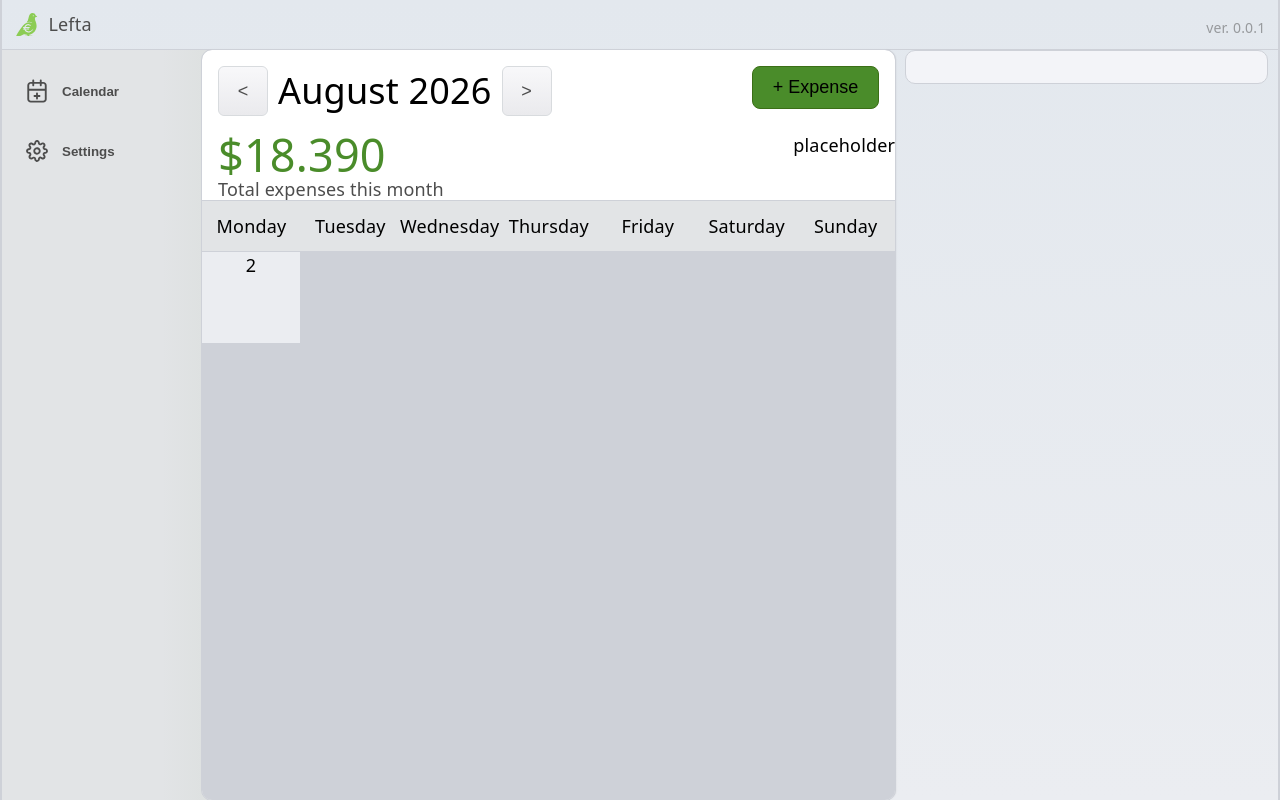
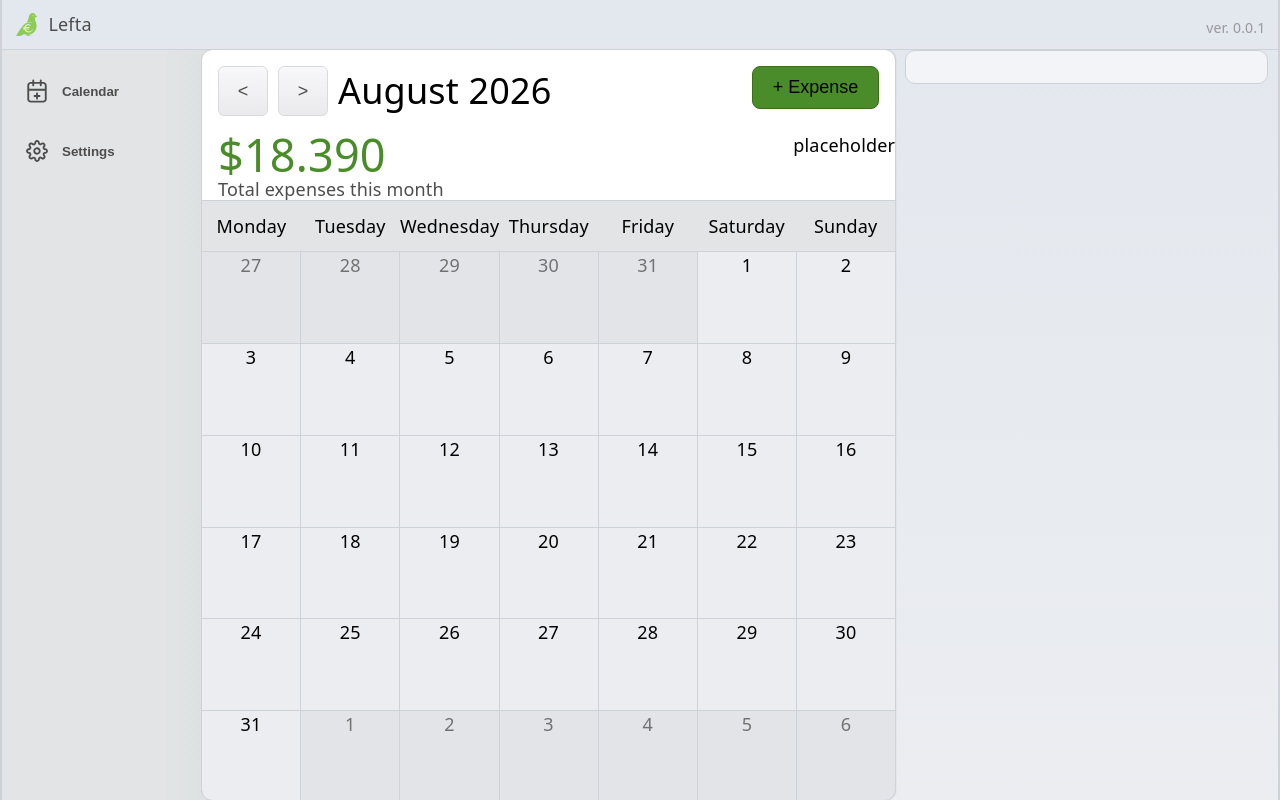
Before and after one commit to favless/Lefta, a React (Vite) app: page / in a window 1280 px wide. Built offline with nearby package versions, Linux system fonts and the light colour scheme.

Commit message:
Added calendar day rendering + Month selection functionality

```diff
--- a/src/App.tsx
+++ b/src/App.tsx
@@ -7,7 +7,7 @@ import InfoMenu from "./components/sections/InfoMenu";
 import Icon from "./components/tools/Icon";
 import TabButton from "./components/buttons/TabButton";
 import MonthArrow from "./components/buttons/MonthArrow";
-import CalendarDay from "./components/CalendarDay";
+import CalendarDay from "./components/logic/DayEntry";
 
 import "./App.css";
 import "./css/general/Layout.css";
--- a/src/components/CalendarDay.tsx
+++ /dev/null
@@ -1,16 +0,0 @@
-import style from "../css/CalendarDay.module.css";
-
-type dayProps = {
-  day: number;
-  total: number;
-};
-
-function CalendarDay(props: dayProps) {
-  return (
-    <div className={style.container}>
-      <span>{props.day}</span>
-    </div>
-  );
-}
-
-export default CalendarDay;
--- a/src/components/buttons/MonthArrow.tsx
+++ b/src/components/buttons/MonthArrow.tsx
@@ -3,11 +3,15 @@ import style from "../../css/buttons/GeneralButtons.module.css";
 
 type buttonProps = {
   increment: boolean;
+  incrementMonth: (increment: boolean) => void;
 };
 
 function MonthArrow(props: buttonProps) {
   return (
-    <button className={`${style.button} ${style.square}`}>
+    <button
+      className={`${style.button} ${style.square}`}
+      onClick={() => props.incrementMonth(props.increment)}
+    >
       {props.increment ? ">" : "<"}
     </button>
   );
--- /dev/null
+++ b/src/components/logic/CalendarDays.tsx
@@ -0,0 +1,50 @@
+import DayEntry from "./DayEntry";
+
+type CalendarProps = {
+  selectedMonth: number;
+  selectedYear: number;
+};
+
+function CalendarDays(props: CalendarProps) {
+  // convert into Monday-based value instead of the default JS Sunday-based
+  const firstDay =
+    (new Date(props.selectedYear, props.selectedMonth, 1).getDay() + 6) % 7;
+
+  const daysInMonth = new Date(
+    props.selectedYear,
+    props.selectedMonth + 1,
+    0,
+  ).getDate();
+
+  const days = [];
+  const maxDays = 42;
+
+  // fill in before month
+  if (firstDay > 1) {
+    const daysInPreviousMonth = new Date(
+      props.selectedYear,
+      props.selectedMonth,
+      0,
+    ).getDate();
+
+    for (let i = 0; i < firstDay; i++) {
+      const day = daysInPreviousMonth - firstDay + i + 1;
+      days.push(<DayEntry key={`prev-${i}`} day={day} focused={false} />);
+    }
+  }
+
+  // fill in month
+  for (let i = 1; i <= daysInMonth; i++) {
+    days.push(<DayEntry key={`current-${i}`} day={i} focused={true} />);
+  }
+
+  // fill in after month
+  const remainingDays = 42 - (daysInMonth + firstDay);
+  for (let i = 0; i < remainingDays; i++) {
+    days.push(<DayEntry key={`after-${i}`} day={i + 1} focused={false} />);
+  }
+
+  return <div className="days">{days}</div>;
+}
+
+export default CalendarDays;
--- /dev/null
+++ b/src/components/logic/DayEntry.tsx
@@ -0,0 +1,18 @@
+import style from "../../css/DayEntry.module.css";
+
+type dayProps = {
+  day: number;
+  focused: boolean;
+};
+
+function DayEntry(props: dayProps) {
+  return (
+    <div
+      className={`${style.container} ${!props.focused ? style.unfocused : ""}`}
+    >
+      <span>{props.day}</span>
+    </div>
+  );
+}
+
+export default DayEntry;
--- a/src/components/sections/MainMenu.tsx
+++ b/src/components/sections/MainMenu.tsx
@@ -1,5 +1,5 @@
 import MonthArrow from "../buttons/MonthArrow";
-import CalendarDay from "../CalendarDay";
+import CalendarDays from "../logic/CalendarDays";
 
 import { useState } from "react";
 
@@ -14,15 +14,25 @@ function MainMenu() {
     { month: "long", year: "numeric" },
   );
 
+  function incrementMonth(increment: boolean) {
+    const newDate = new Date(
+      selectedYear,
+      selectedMonth + (increment ? 1 : -1),
+    );
+
+    setSelectedMonth(newDate.getMonth());
+    setSelectedYear(newDate.getFullYear());
+  }
+
   return (
     <div className="mainmenu">
       <div className="container">
         <div className="calendar-header flex-2v">
           <div className="header-controls">
             <div className="month-selector">
-              <MonthArrow increment={false} />
+              <MonthArrow increment={false} incrementMonth={incrementMonth} />
+              <MonthArrow increment={true} incrementMonth={incrementMonth} />
               <span>{monthDisplay}</span>
-              <MonthArrow increment={true} />
             </div>
             <div className="buttons">
               <button className="add-expense">+ Expense</button>
@@ -46,9 +56,10 @@ function MainMenu() {
             <span>Saturday</span>
             <span>Sunday</span>
           </div>
-          <div className="days">
-            <CalendarDay day={2} total={100} />
-          </div>
+          <CalendarDays
+            selectedMonth={selectedMonth}
+            selectedYear={selectedYear}
+          />
         </div>
       </div>
     </div>
--- a/src/css/CalendarDay.module.css
+++ /dev/null
@@ -1,3 +0,0 @@
-.container {
-    background-color: var(--bg);
-}
--- /dev/null
+++ b/src/css/DayEntry.module.css
@@ -0,0 +1,11 @@
+.container {
+    background-color: var(--bg);
+}
+
+.unfocused {
+    background-color: color-mix(in srgb, var(--bg), black 4%);
+}
+
+.unfocused span {
+    opacity: 50%;
+}
```
